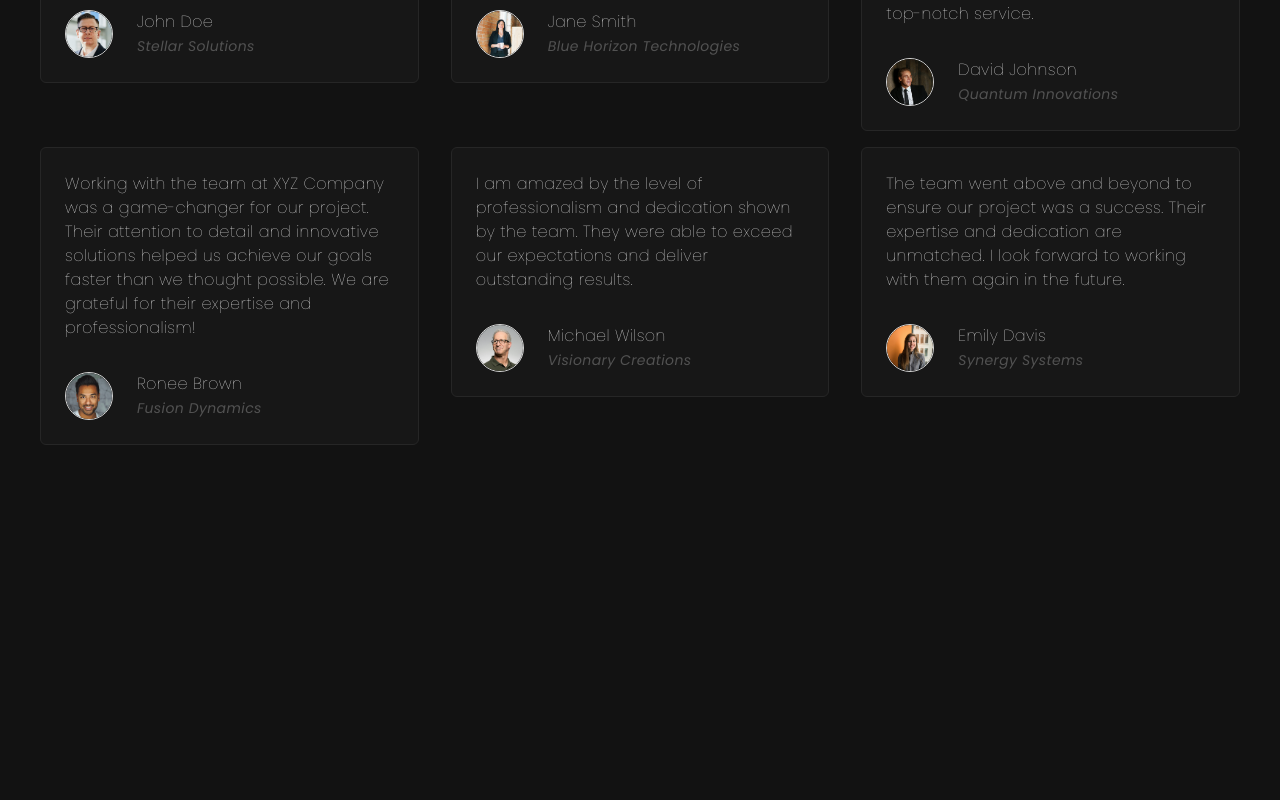
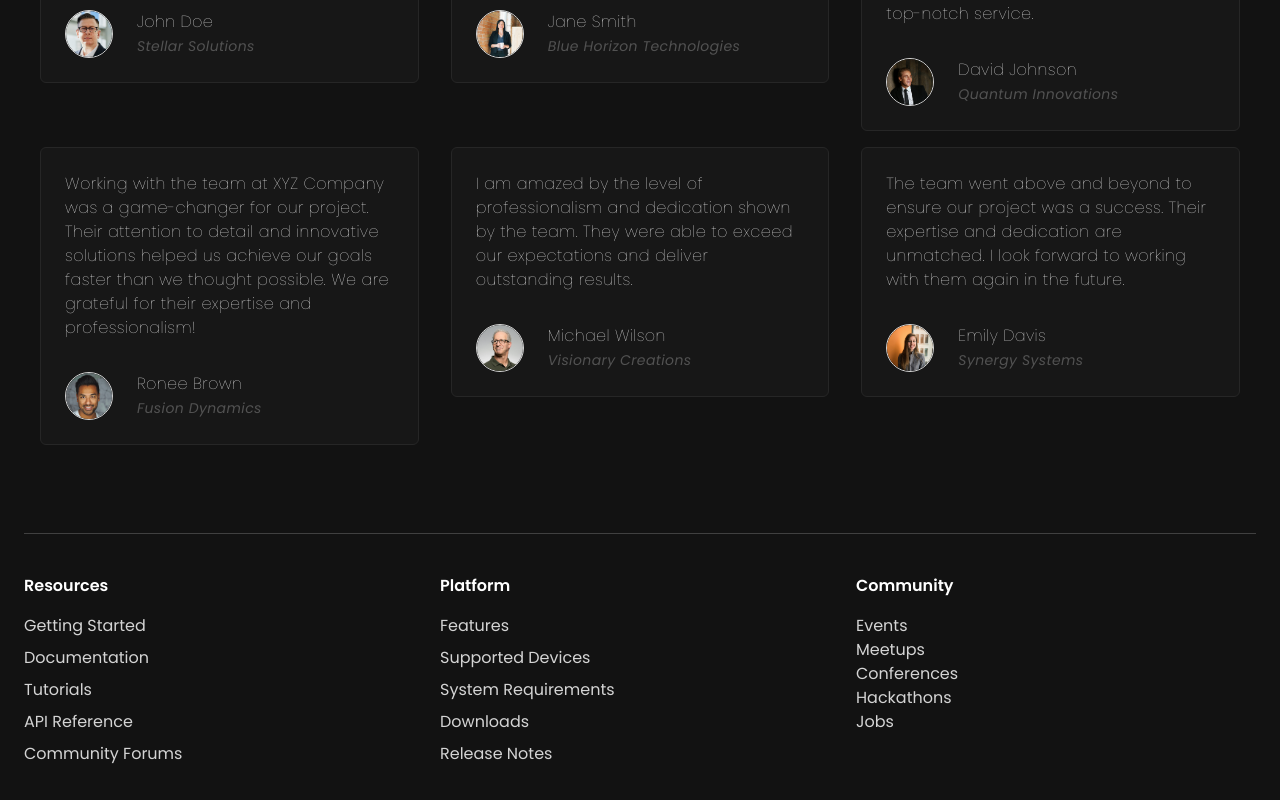
Before and after one commit to kwGh0st/virtualR-landing-page, a React (Vite) app: page / in a window 1280 px wide. Shown: the part 3608-4408 px from the top of the page. Before the commit the page ends 4061 px from the top, so only its background shows below. Built offline with nearby package versions, Linux system fonts and the light colour scheme.

Commit message:
footer section

```diff
--- a/src/App.jsx
+++ b/src/App.jsx
@@ -5,6 +5,7 @@ import Features from "./components/Features";
 import Workflow from "./components/Workflow";
 import Pricing from "./components/Pricing";
 import Testimonials from "./components/Testimonials";
+import Footer from "./components/Footer";
 const App = () => {
   return (
     <>
@@ -15,6 +16,7 @@ const App = () => {
         <Workflow />
         <Pricing />
         <Testimonials />
+        <Footer />
       </div>
     </>
   );
--- /dev/null
+++ b/src/components/Footer.jsx
@@ -0,0 +1,58 @@
+import React from "react";
+import { resourcesLinks, platformLinks, communityLinks } from "../constants";
+
+const Footer = () => {
+  return (
+    <footer className="mt-20 border-t py-10 border-neutral-700">
+      <div className="grid grid-cols-2 lg:grid-cols-3 gap-4">
+        <div>
+          <h3 className="text-md font-semibold mb-4">Resources</h3>
+          <ul className="space-y-2">
+            {resourcesLinks.map((link, index) => (
+              <li key={index.id}>
+                <a
+                  href={link.href}
+                  className="text-neutral-300 hover:text-white"
+                >
+                  {link.text}
+                </a>
+              </li>
+            ))}
+          </ul>
+        </div>
+        <div>
+          <h3 className="text-md font-semibold mb-4">Platform</h3>
+          <ul className="space-y-2">
+            {platformLinks.map((link, index) => (
+              <li key={index.id}>
+                <a
+                  href={link.href}
+                  className="text-neutral-300 hover:text-white"
+                >
+                  {link.text}
+                </a>
+              </li>
+            ))}
+          </ul>
+        </div>
+        <div>
+          <h3 className="text-md font-semibold mb-4">Community</h3>
+          <ul className="">
+            {communityLinks.map((link, index) => (
+              <li key={index.id}>
+                <a
+                  href={link.href}
+                  className="text-neutral-300 hover:text-white"
+                >
+                  {link.text}
+                </a>
+              </li>
+            ))}
+          </ul>
+        </div>
+      </div>
+    </footer>
+  );
+};
+
+export default Footer;
--- a/src/constants/index.jsx
+++ b/src/constants/index.jsx
@@ -154,3 +154,27 @@ export const testimonials = [
     text: "The team went above and beyond to ensure our project was a success. Their expertise and dedication are unmatched. I look forward to working with them again in the future.",
   },
 ];
+
+export const resourcesLinks = [
+  { href: "#", text: "Getting Started" },
+  { href: "#", text: "Documentation" },
+  { href: "#", text: "Tutorials" },
+  { href: "#", text: "API Reference" },
+  { href: "#", text: "Community Forums" },
+];
+
+export const platformLinks = [
+  { href: "#", text: "Features" },
+  { href: "#", text: "Supported Devices" },
+  { href: "#", text: "System Requirements" },
+  { href: "#", text: "Downloads" },
+  { href: "#", text: "Release Notes" },
+];
+
+export const communityLinks = [
+  { href: "#", text: "Events" },
+  { href: "#", text: "Meetups" },
+  { href: "#", text: "Conferences" },
+  { href: "#", text: "Hackathons" },
+  { href: "#", text: "Jobs" },
+];
```
